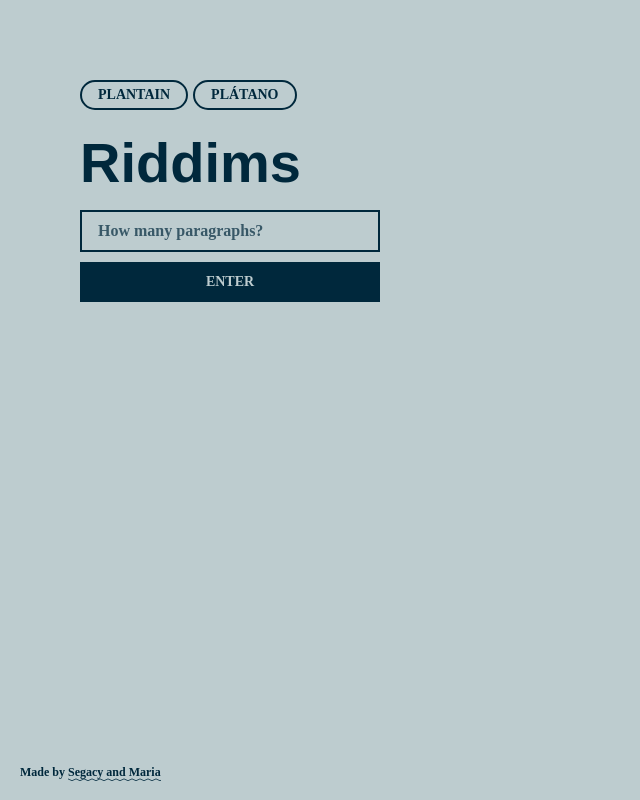
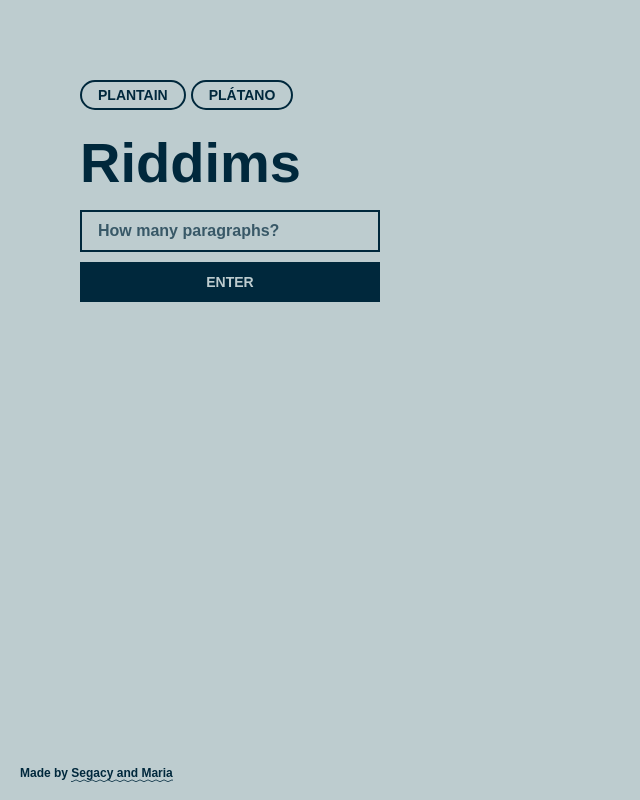
Before and after one commit to mmergal92/Proof_website, a React (Create React App) app: page /islandipsum in a window 1280 px wide. Shown: the whole page, without its empty margins (0-640 px from the left). Built offline with nearby package versions, Linux system fonts and the light colour scheme; the HTML template or start-up script is replaced by a standard one; a web font is replaced by a local one.

Commit message:
editing css

```diff
--- a/src/App.css
+++ b/src/App.css
@@ -189,7 +189,7 @@ color: black;
   display: flex;
   height: 100vh;
   width: 100vw;
-  font-family: "Space Grotesk", serif !important;
+  font-family: "Space Grotesk", sans-serif;
   font-optical-sizing: auto;
   font-weight: 700;
   font-style: normal;
@@ -213,7 +213,7 @@ color: black;
   font-size: 56px !important;
 }
 .description {
-  font-family: "Space Grotesk", serif;
+  font-family: "Space Grotesk", sans-serif;
   font-optical-sizing: auto;
   font-weight: 700;
   font-style: normal;
@@ -232,7 +232,7 @@ color: black;
   text-transform: uppercase !important;
   border-radius: 20px !important;;
   font-size: 14px;
-  font-family: "Space Grotesk", serif !important;
+  font-family: "Space Grotesk", sans-serif;
   font-optical-sizing: auto;
   font-weight: 700;
   font-style: normal;
@@ -249,7 +249,7 @@ color: black;
   text-align: left;
   border: 2px solid;
   background: transparent;
-  font-family: "Space Grotesk", serif !important;
+  font-family: "Space Grotesk", sans-serif;
   font-optical-sizing: auto;
   font-weight: 700;
   font-style: normal;
@@ -268,7 +268,7 @@ color: black;
   border: 2px solid ;
   cursor: pointer;
   font-size: 14px;
-  font-family: "Space Grotesk", serif !important;
+  font-family: "Space Grotesk", sans-serif;
   font-optical-sizing: auto;
   font-weight: 700;
   font-style: normal;
@@ -285,7 +285,7 @@ color: black;
   font-weight: 400;
   font-family: 'VulfSansDemo';
   font-size: 12px;
-  font-family: "Space Grotesk", serif !important;
+  font-family: "Space Grotesk", sans-serif;
   font-optical-sizing: auto;
   font-weight: 700;
   font-style: normal;
@@ -317,7 +317,7 @@ color: black;
   text-transform: uppercase !important;
   padding: 5px 16px;
   border: 2px solid;
-  font-family: "Space Grotesk", serif;
+  font-family: "Space Grotesk", sans-serif;
   font-optical-sizing: auto;
   font-weight: 700;
   font-style: normal;
@@ -327,7 +327,7 @@ color: black;
 
 .generated-text {
   font-size: 16px;
-  font-family: "Space Grotesk", serif !important;
+  font-family: "Space Grotesk", sans-serif;
   font-optical-sizing: auto;
   font-weight: 700;
   font-style: normal;
@@ -340,7 +340,7 @@ color: black;
 .generated-text p {
   font-size: 16px;
   text-align: left;
-  font-family: "Space Grotesk", serif !important;
+  font-family: "Space Grotesk", sans-serif;
   font-optical-sizing: auto;
   font-weight: 700;
   font-style: normal;
```
